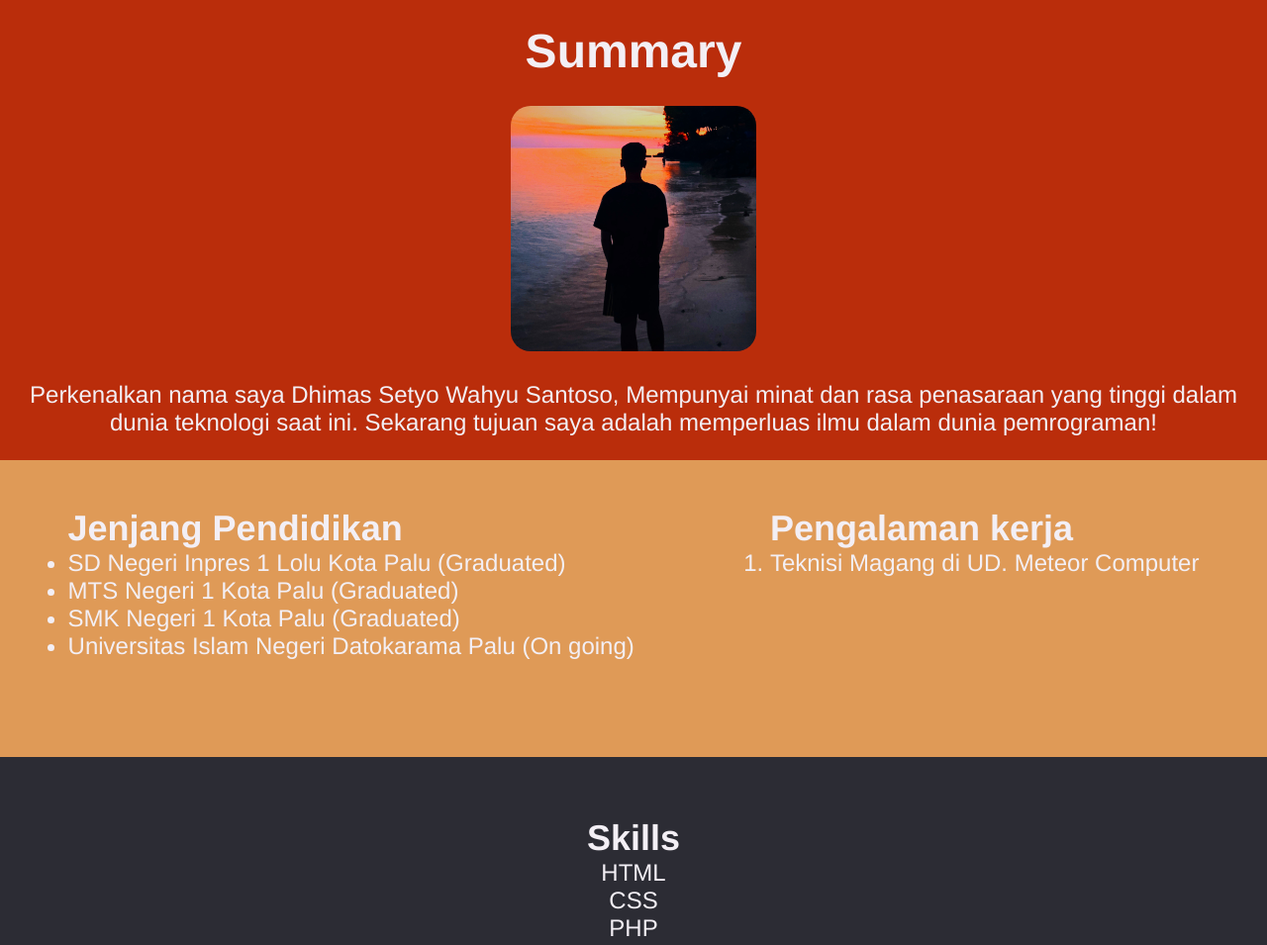
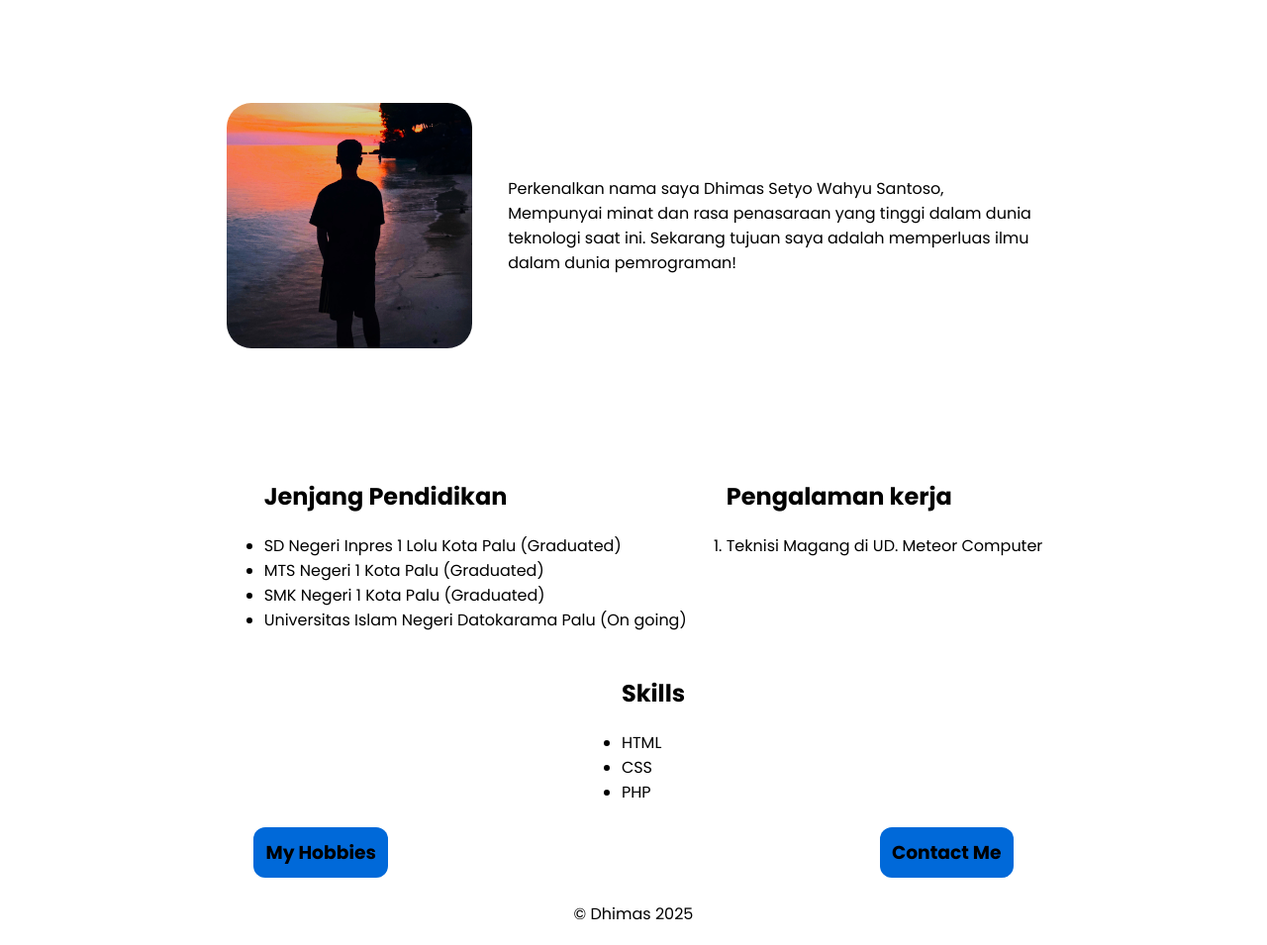
Before and after one commit to dhimasSetyoWS/website-portofolio, a plain HTML site: page index.html in a window 1280 px wide. Shown: the top 955 px of the page at 99% size. Drawn offline with Linux system fonts and the light colour scheme.

Commit message:
trying flexbox

```diff
--- a/index.html
+++ b/index.html
@@ -3,12 +3,11 @@
 <head>
     <meta charset="UTF-8">
     <meta name="viewport" content="width=device-width, initial-scale=1.0">
-    <link href="./style.css" rel="stylesheet">
+    <link href="style.css" rel="stylesheet">
     <title>Dhimas Portofolio</title>
 </head>
 <body>
     <div class="hero-top">
-        <h1>Summary</h1>
         <img width="248px" src="./img/profilePict.jpg">
         <p>Perkenalkan nama saya Dhimas Setyo Wahyu Santoso, Mempunyai minat dan rasa penasaraan yang tinggi dalam dunia teknologi saat ini. Sekarang tujuan saya adalah memperluas ilmu dalam dunia pemrograman!</p>
     </div>
--- a/style.css
+++ b/style.css
@@ -1,69 +1,60 @@
-* {
-    margin : 0;
-    padding : 0;
- }
+@import url('https://fonts.googleapis.com/css2?family=Poppins:ital,wght@0,100;0,200;0,300;0,400;0,500;0,600;0,700;0,800;0,900;1,100;1,200;1,300;1,400;1,500;1,600;1,700;1,800;1,900&display=swap');
 body {
-    font-family: Helvetica, sans-serif;
-    font-size: 24px;
+    font-family: Poppins, sans-serif;
 }
-
 .hero-top {
-    color : #F3EFF5;
-    padding : 24px;
-    background-color: #BA2D0B;
-    text-align: center;
+    justify-self: center;
+    width : 65%;
+    display: flex;
+    justify-content: center;
+    align-items: center;
+    padding: 20px;
+    height: 400px;
 }
 
 .hero-top img {
-    margin : 28px 0 24px 0;
-    border-radius: 20px;
+    margin-right: 36px;
+    border-radius: 25px;
 }
 
 .mid-part {
-    height: 300px;
-    color : #F3EFF5;
-    background-color: #DF9A57;
     display: flex;
+    justify-content: center;
+}
+
+.skills {
+    margin-top : 28px;
+    justify-self: center;
+}
+
+.multi-page {
+    display: flex;
+    align-items: center;
     justify-content: space-around;
 }
 
-.mid-part > ul, ol {
-    margin-top: 48px;
+.multi-page > h3 > a {
+    background-color: #0069D9;
+    padding : 12px;
+    border-radius: 12px;
 }
 
-.skills {
-    background-color: #2C2C34;
-    color : #F3EFF5;
-    display: flex;
-    justify-content: center;
-    align-items: center;
-    height: 248px;
+.multi-page > h3 > a:hover {
+    color : black;
+    background-color: #2a91ff;
 }
 
-.skills ul li {
-    list-style-type: none;
-    text-align: center;
+a {
+    text-decoration: none;
+    color : black;
+    transition: all 0.5s linear;
 }
 
-.multi-page {
-    height: 200px;
-    background-color: #EAD2AC;
-    display: flex;
-    justify-content: space-around;
-}
-
-.multi-page * {
-    text-decoration: none;
-    display: flex;
-    align-items: center;
-    color : black;
-}
-
-.multi-page a:hover {
-    transform: scale(1.5);
+a:hover {
+    transform: scale(2);
+    color : rgb(51, 50, 50)
 }
 
 footer {
-    background-color: #77867F;
-    text-align: center;
+    justify-self: center ;
 }
```
Also changed, not shown: contact.html (+32 -1 lines), hobbies.html (+28 -1 lines).
